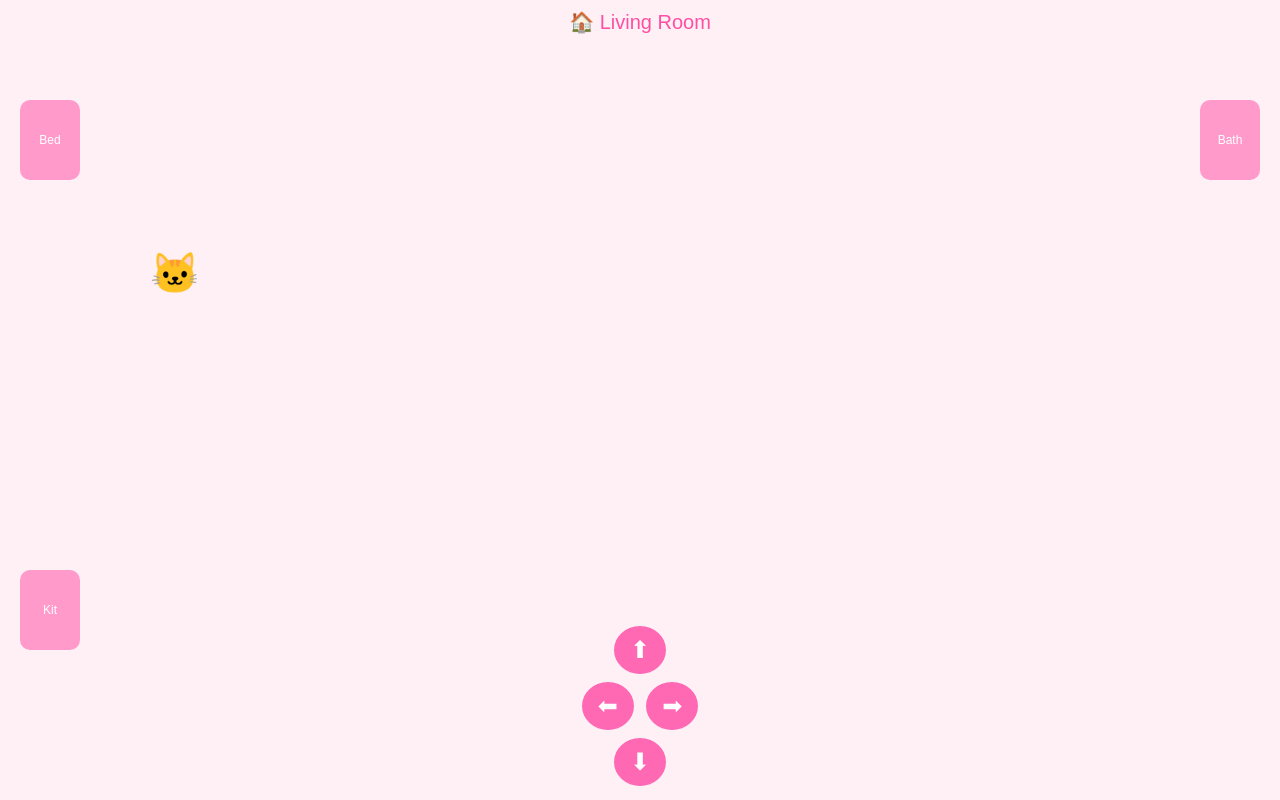
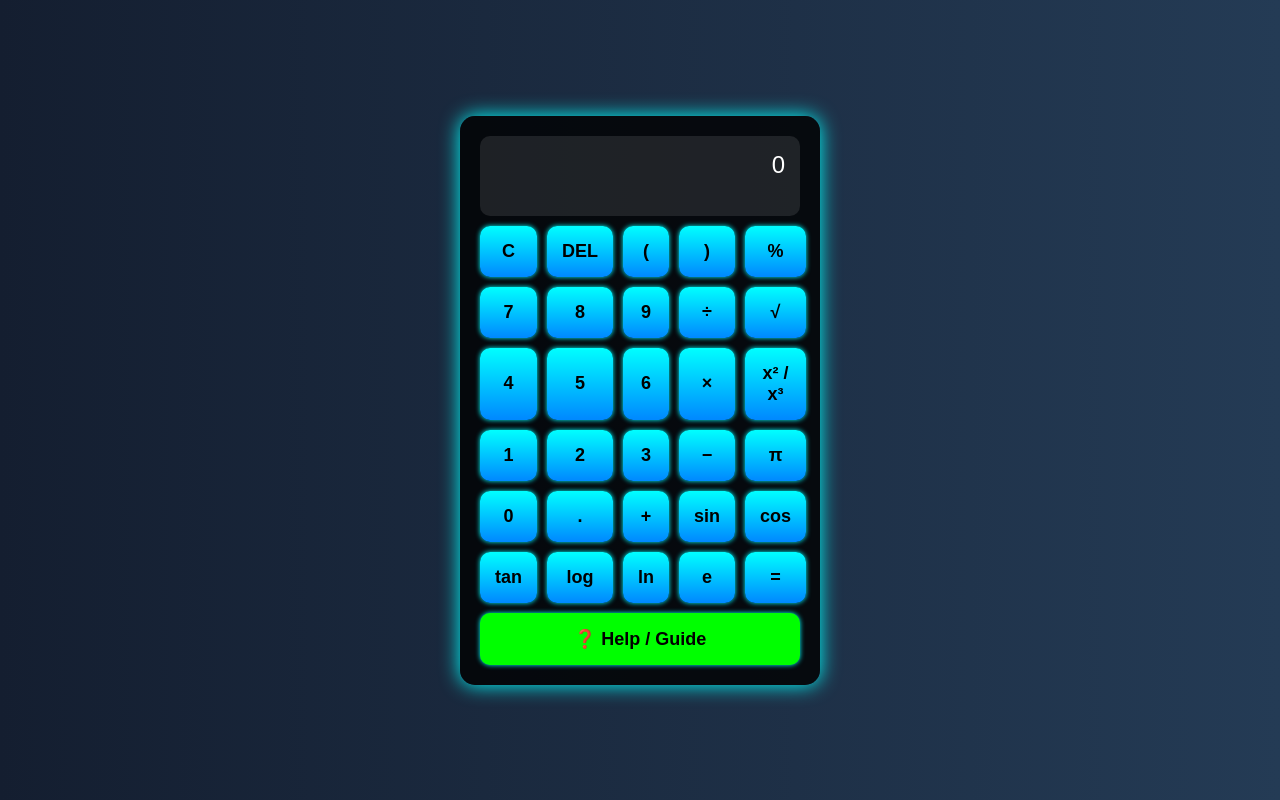
Before and after one commit to younusrahmattullah-design/maousufa-hello-kitty-house, a plain HTML site: page index.html in a window 1280 px wide. Drawn offline with Linux system fonts and the light colour scheme.

Commit message:
index.html
Younus Rahmatullah calculator

```diff
--- a/index.html
+++ b/index.html
@@ -1,127 +1,220 @@
 <!DOCTYPE html>
-<html>
+<html lang="en">
 <head>
 <meta charset="UTF-8">
-<title>Maousufa Hello Kitty House</title>
 <meta name="viewport" content="width=device-width, initial-scale=1.0">
+<title>Younus Scientific Calculator</title>
 <style>
+    /* Body & Background */
     body {
         margin: 0;
-  background: #ffd6eb;
-  font-family: Arial, sans-serif;
-  overflow: hidden;
-}
-
-#game {
-  width: 100vw;
+        font-family: 'Arial', sans-serif;
+        background: linear-gradient(to right, #141E30, #243B55);
+        display: flex;
+        justify-content: center;
+        align-items: center;
         height: 100vh;
-  position: relative;
-  background: #fff0f6;
-}
-
-#kitty {
-  width: 50px;
-  height: 50px;
-  position: absolute;
-  left: 150px;
-  top: 250px;
-  font-size: 40px;
-}
-
-.door {
-  width: 60px;
-  height: 80px;
-  position: absolute;
-  background: #ff9acb;
-  border-radius: 10px;
-  text-align: center;
-  line-height: 80px;
-  font-size: 12px;
+        flex-direction: column;
         color: #fff;
     }
 
-#controls {
-  position: fixed;
-  bottom: 10px;
-  width: 100%;
-  text-align: center;
+    /* Calculator Container */
+    .calculator {
+        background: rgba(0,0,0,0.8);
+        border-radius: 15px;
+        padding: 20px;
+        width: 320px;
+        box-shadow: 0 0 20px #0ff;
     }
 
-.control-btn {
+    /* Display */
+    .display {
+        background: rgba(255,255,255,0.1);
+        border-radius: 10px;
+        padding: 15px;
         font-size: 24px;
-  padding: 10px 16px;
-  margin: 4px;
-  border-radius: 50%;
-  border: none;
-  background: #ff69b4;
-  color: white;
+        text-align: right;
+        margin-bottom: 10px;
+        min-height: 50px;
+        word-wrap: break-word;
     }
 
-#roomName {
-  position: absolute;
-  top: 10px;
-  width: 100%;
+    /* Button Grid */
+    .buttons {
+        display: grid;
+        grid-template-columns: repeat(5, 1fr);
+        gap: 10px;
+    }
+
+    button {
+        padding: 15px;
+        font-size: 18px;
+        border: none;
+        border-radius: 10px;
+        cursor: pointer;
+        transition: 0.2s;
+        background: linear-gradient(to bottom, #0ff, #08f);
+        color: #000;
+        font-weight: bold;
+        box-shadow: 0 0 5px #0ff;
+    }
+
+    button:hover {
+        transform: scale(1.05);
+        box-shadow: 0 0 15px #0ff;
+    }
+
+    button:active {
+        transform: scale(0.95);
+        box-shadow: 0 0 5px #08f;
+    }
+
+    /* Help Modal */
+    .modal {
+        display: none;
+        position: fixed;
+        top: 0; left: 0;
+        width: 100%; height: 100%;
+        background: rgba(0,0,0,0.9);
+        justify-content: center;
+        align-items: center;
+        text-align: left;
+        padding: 20px;
+        overflow-y: auto;
+    }
+
+    .modal-content {
+        background: #111;
+        border-radius: 15px;
+        padding: 20px;
+        max-width: 400px;
+        color: #0ff;
+    }
+
+    .close-btn {
+        background: red;
+        color: #fff;
+        padding: 5px 10px;
+        float: right;
+        border-radius: 5px;
+        cursor: pointer;
+        margin-bottom: 10px;
+    }
+
+    .title {
         text-align: center;
-  font-size: 20px;
-  color: #ff4fa3;
+        font-size: 22px;
+        margin-bottom: 10px;
+        font-weight: bold;
+    }
+
+    @media (max-width: 360px) {
+        .calculator { width: 95%; }
+        button { padding: 12px; font-size: 16px; }
     }
 </style>
 </head>
-
 <body>
 
-<div id="game">
-  <div id="roomName">🏠 Living Room</div>
+<div class="calculator">
+    <div class="display" id="display">0</div>
+    <div class="buttons">
+        <button onclick="clearDisplay()">C</button>
+        <button onclick="deleteChar()">DEL</button>
+        <button onclick="appendToDisplay('(')">(</button>
+        <button onclick="appendToDisplay(')')">)</button>
+        <button onclick="appendToDisplay('%')">%</button>
 
-  <div id="kitty">🐱</div>
+        <button onclick="appendToDisplay('7')">7</button>
+        <button onclick="appendToDisplay('8')">8</button>
+        <button onclick="appendToDisplay('9')">9</button>
+        <button onclick="appendToDisplay('/')">÷</button>
+        <button onclick="appendToDisplay('Math.sqrt(')">√</button>
 
-  <!-- Doors -->
-  <div class="door" style="left:20px;top:100px" onclick="goRoom('Bedroom')">Bed</div>
-  <div class="door" style="right:20px;top:100px" onclick="goRoom('Bathroom')">Bath</div>
-  <div class="door" style="left:20px;bottom:150px" onclick="goRoom('Kitchen')">Kit</div>
+        <button onclick="appendToDisplay('4')">4</button>
+        <button onclick="appendToDisplay('5')">5</button>
+        <button onclick="appendToDisplay('6')">6</button>
+        <button onclick="appendToDisplay('*')">×</button>
+        <button onclick="appendToDisplay('Math.pow(')">x² / x³</button>
+
+        <button onclick="appendToDisplay('1')">1</button>
+        <button onclick="appendToDisplay('2')">2</button>
+        <button onclick="appendToDisplay('3')">3</button>
+        <button onclick="appendToDisplay('-')">−</button>
+        <button onclick="appendToDisplay('Math.PI')">π</button>
+
+        <button onclick="appendToDisplay('0')">0</button>
+        <button onclick="appendToDisplay('.')">.</button>
+        <button onclick="appendToDisplay('+')">+</button>
+        <button onclick="appendToDisplay('Math.sin(')">sin</button>
+        <button onclick="appendToDisplay('Math.cos(')">cos</button>
+
+        <button onclick="appendToDisplay('Math.tan(')">tan</button>
+        <button onclick="appendToDisplay('Math.log10(')">log</button>
+        <button onclick="appendToDisplay('Math.log(')">ln</button>
+        <button onclick="appendToDisplay('Math.E')">e</button>
+        <button onclick="calculateResult()">=</button>
+    </div>
+    <button style="margin-top:10px;width:100%;background:#0f0;color:#000;font-weight:bold;" onclick="openGuide()">❓ Help / Guide</button>
 </div>
 
-<div id="controls">
-  <button class="control-btn" onclick="move(0,-20)">⬆</button><br>
-  <button class="control-btn" onclick="move(-20,0)">⬅</button>
-  <button class="control-btn" onclick="move(20,0)">➡</button><br>
-  <button class="control-btn" onclick="move(0,20)">⬇</button>
+<!-- Guide Modal -->
+<div class="modal" id="guideModal">
+    <div class="modal-content">
+        <span class="close-btn" onclick="closeGuide()">X</span>
+        <div class="title">Younus Scientific Calculator Guide</div>
+        <p><strong>Basic Operations:</strong> +, −, ×, ÷</p>
+        <p><strong>sin(x), cos(x), tan(x):</strong> Trigonometric functions in degrees.</p>
+        <p><strong>log(x):</strong> Base-10 logarithm. Example: log(100)=2</p>
+        <p><strong>ln(x):</strong> Natural logarithm (base e)</p>
+        <p><strong>√:</strong> Square root. Example: √25 = 5</p>
+        <p><strong>x² / x³:</strong> Power function. Example: Math.pow(5,2) = 25</p>
+        <p><strong>π:</strong> Pi constant ≈ 3.14159</p>
+        <p><strong>e:</strong> Euler number ≈ 2.718</p>
+        <p><strong>( ):</strong> Use parentheses for order of operations.</p>
+        <p><strong>%:</strong> Percentage.</p>
+        <p><strong>DEL:</strong> Delete last character.</p>
+        <p><strong>C:</strong> Clear display.</p>
+        <p><strong>=:</strong> Calculate result.</p>
+        <p>All functions work offline and are mobile-optimized!</p>
+    </div>
 </div>
 
 <script>
-let kitty = document.getElementById("kitty");
-let roomName = document.getElementById("roomName");
+    const display = document.getElementById('display');
 
-let x = 150;
-let y = 250;
-
-function move(dx, dy) {
-  x += dx;
-  y += dy;
-
-  x = Math.max(0, Math.min(window.innerWidth - 50, x));
-  y = Math.max(50, Math.min(window.innerHeight - 120, y));
-
-  kitty.style.left = x + "px";
-  kitty.style.top = y + "px";
+    function appendToDisplay(value) {
+        if(display.innerText === "0") display.innerText = "";
+        display.innerText += value;
     }
 
-function goRoom(room) {
-  roomName.innerText = "🏠 " + room;
-  x = 150;
-  y = 250;
-  kitty.style.left = x + "px";
-  kitty.style.top = y + "px";
+    function clearDisplay() {
+        display.innerText = "0";
+    }
 
-  if (room === "Bedroom") {
-    document.getElementById("game").style.background = "#ffe4f2";
+    function deleteChar() {
+        display.innerText = display.innerText.slice(0,-1);
+        if(display.innerText === "") display.innerText = "0";
     }
-  if (room === "Bathroom") {
-    document.getElementById("game").style.background = "#e0f7ff";
+
+    function calculateResult() {
+        try {
+            // Replace × ÷ symbols with JS operators
+            let expression = display.innerText.replace(/×/g,'*').replace(/÷/g,'/');
+            // Evaluate expression
+            let result = eval(expression);
+            display.innerText = result;
+        } catch(e) {
+            display.innerText = "Error";
         }
-  if (room === "Kitchen") {
-    document.getElementById("game").style.background = "#fff3d6";
     }
+
+    function openGuide() {
+        document.getElementById('guideModal').style.display = 'flex';
+    }
+
+    function closeGuide() {
+        document.getElementById('guideModal').style.display = 'none';
     }
 </script>
 
```
Lines whose indentation alone changed are shown as unchanged.
